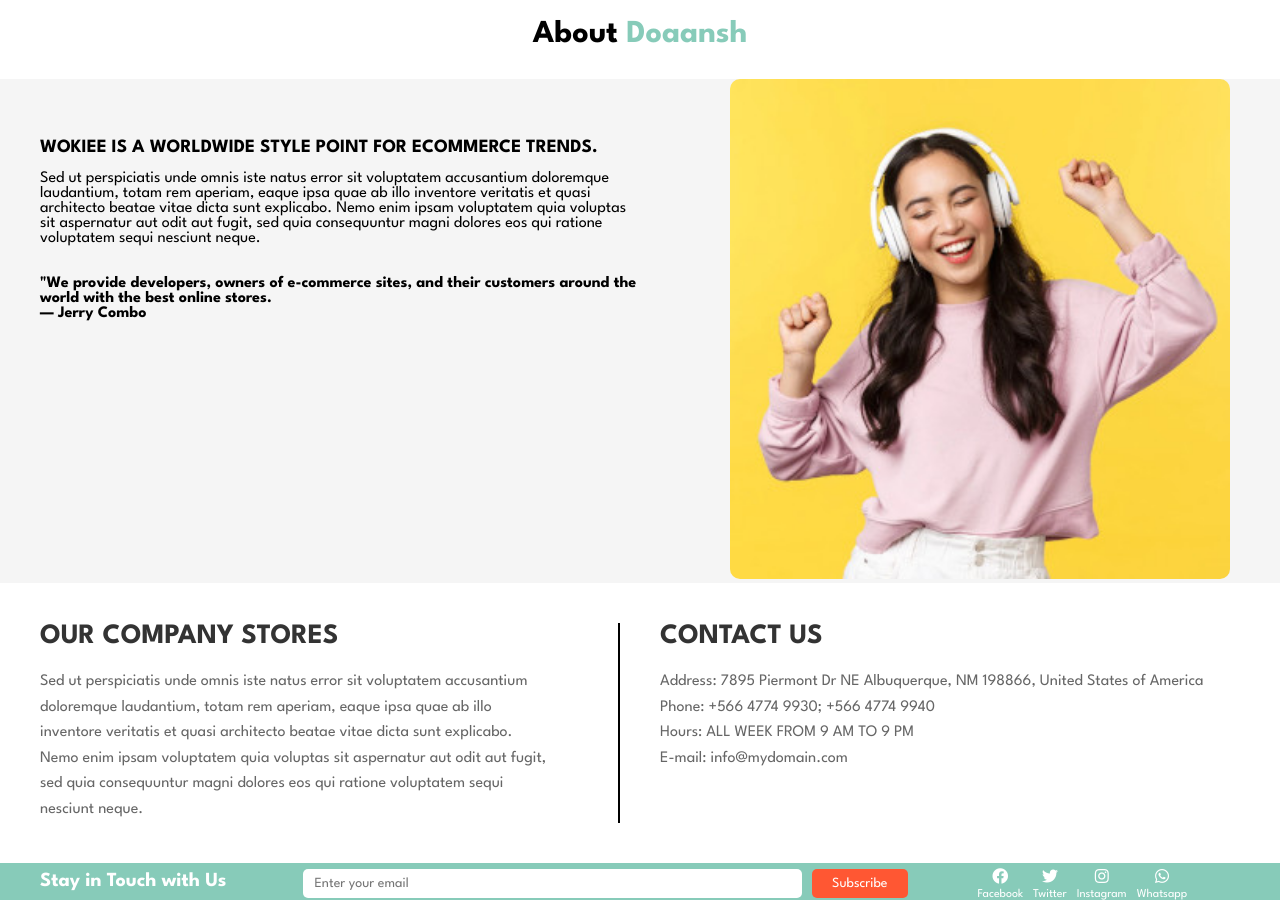
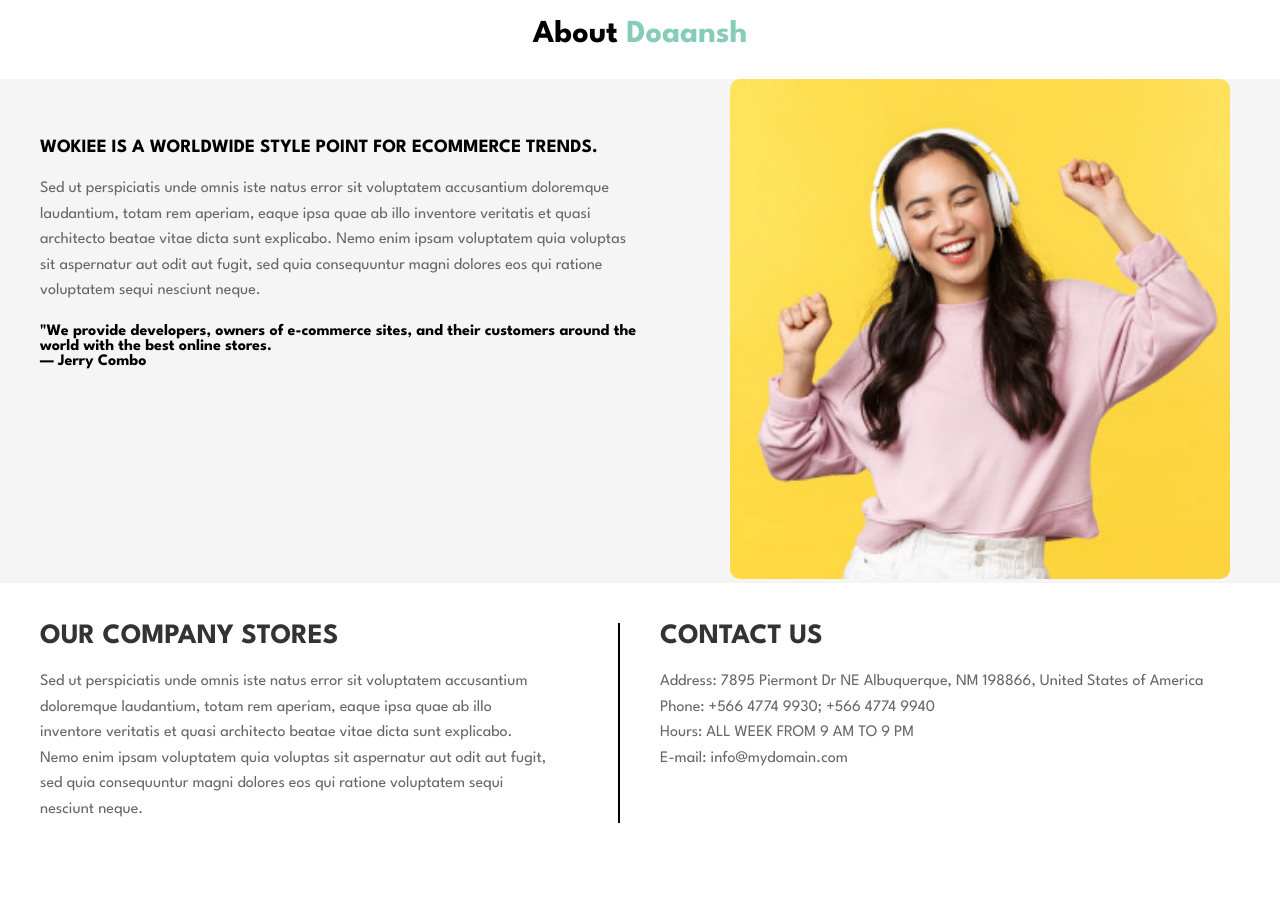
Before and after one commit to mohitdangi/about-us-dooansh, a plain HTML site: page index.html in a window 1280 px wide. After the commit the page ends 863 px from the top, so only its background shows below. Drawn offline with Linux system fonts and the light colour scheme.

Commit message:
Update index.html

```diff
--- a/index.html
+++ b/index.html
@@ -19,15 +19,16 @@
   <section class="about-section">
     <div class="about-content">
       <div class="about-info">
-        <p>
-          <h3>WOKIEE IS A WORLDWIDE STYLE POINT FOR ECOMMERCE TRENDS.</h3><br>
-          Sed ut perspiciatis unde omnis iste natus error sit voluptatem accusantium doloremque laudantium,
+        <p >
+          <h3 class="heading">WOKIEE IS A WORLDWIDE STYLE POINT FOR ECOMMERCE TRENDS.</h3>
+         <p class="para">Sed ut perspiciatis unde omnis iste natus error sit voluptatem accusantium doloremque laudantium,
           totam rem aperiam, eaque ipsa quae ab illo inventore veritatis et quasi architecto beatae vitae
           dicta sunt explicabo. Nemo enim ipsam voluptatem quia voluptas sit aspernatur aut odit aut fugit,
           sed quia consequuntur magni dolores eos qui ratione voluptatem sequi nesciunt neque.
         </p>
+        </p>
         <p>
-          <h4 class="white">"We provide developers, owners of e-commerce sites, and their customers around the world with the
+          <h4 class="heading">"We provide developers, owners of e-commerce sites, and their customers around the world with the
           best online stores.<br>
           — Jerry Combo
           </h4>
@@ -68,41 +69,6 @@
     </div>
   </section>
 
-<!-- Add the Font Awesome CSS link in the head section of your HTML -->
-<link rel="stylesheet" href="https://cdnjs.cloudflare.com/ajax/libs/font-awesome/5.15.3/css/all.min.css">
-
-<!-- Your existing HTML code -->
-
-<div class="stay-in-touch-bar">
-  <div class="stay-in-touch-text">
-    <h2>Stay in Touch with Us</h2>
-
-  </div>
-  <div class="email-input">
-    <input type="email" placeholder="Enter your email">
-    <button>Subscribe</button>
-  </div>
-  <div class="social-icons">
-    <a href="#" class="icon-link">
-      <i class="fab fa-facebook"></i>
-      <span class="icon-name">Facebook</span>
-    </a>
-    <a href="#" class="icon-link">
-      <i class="fab fa-twitter"></i>
-      <span class="icon-name">Twitter</span>
-    </a>
-    <a href="#" class="icon-link">
-      <i class="fab fa-instagram"></i>
-      <span class="icon-name">Instagram</span>
-    </a>
-    <a href="#" class="icon-link">
-        <i class="fab fa-whatsapp"></i>
-        <span class="icon-name">Whatsapp</span>
-      </a>
-
-    <!-- Add more social media icons as needed -->
-  </div>
-</div>
 
   <script src="script.js"></script>
 </body>
```
